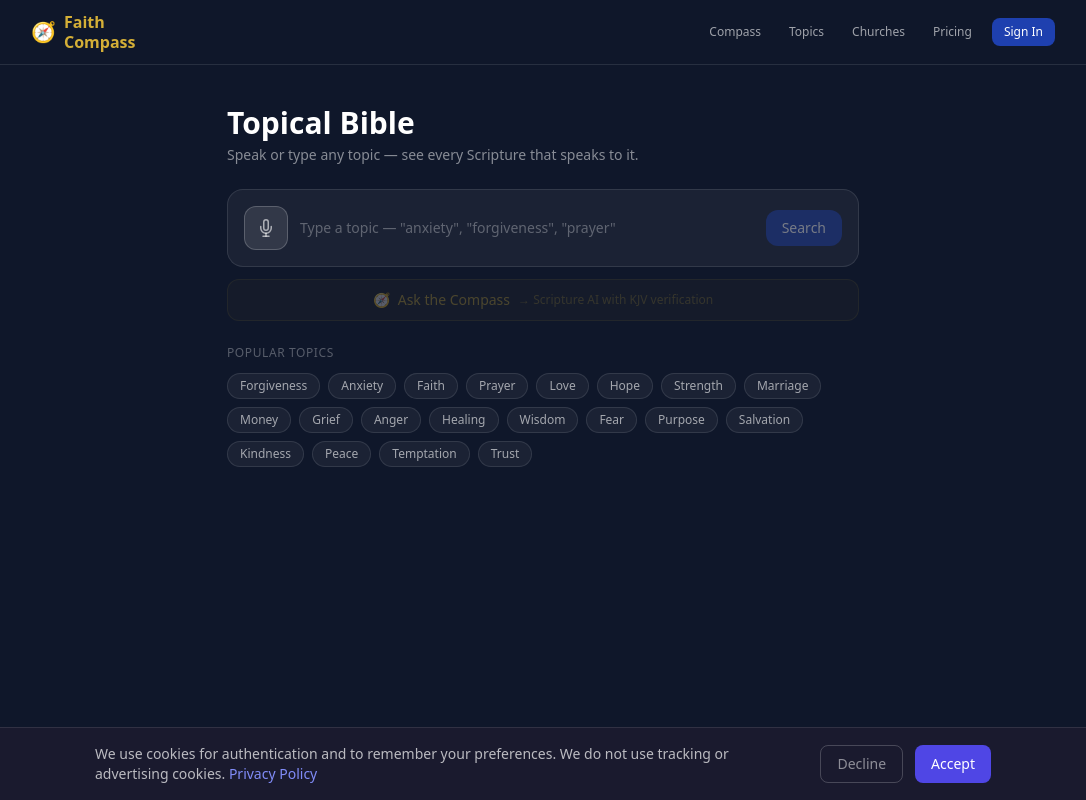
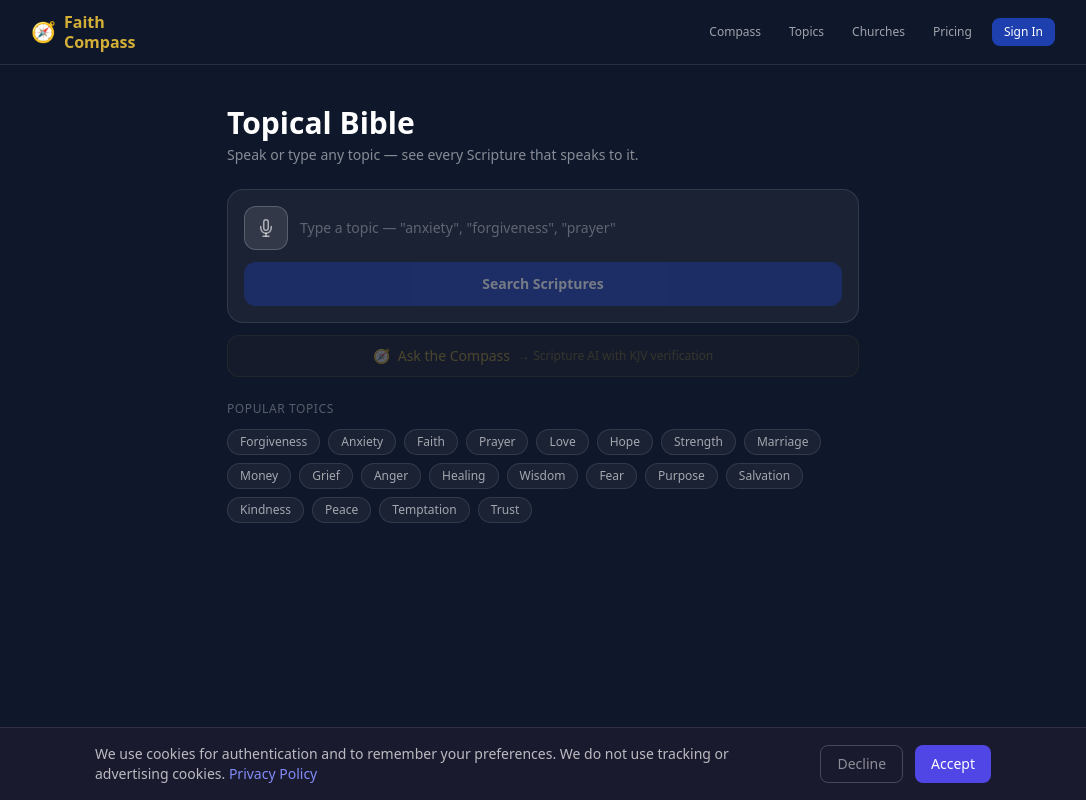
Before and after one commit to Othello16/faith-compass, a Next.js app: page /topics in a window 1280 px wide. Shown: the whole page, without its empty margins (97-1183 px from the left). Built offline with nearby package versions, Linux system fonts and the light colour scheme.

Commit message:
fix: move Search button below input on topics page

```diff
--- a/src/app/topics/page.tsx
+++ b/src/app/topics/page.tsx
@@ -214,13 +214,6 @@ export default function TopicsPage() {
               disabled={listening}
               className="flex-1 bg-transparent text-white placeholder-white/30 outline-none text-sm"
             />
-            <button
-              onClick={() => handleSearch()}
-              disabled={(!topic.trim() && !listening) || loading}
-              className="shrink-0 bg-[#1E40AF] text-white px-4 py-2 rounded-xl text-sm font-medium hover:bg-blue-700 transition disabled:opacity-40"
-            >
-              {loading ? '...' : 'Search'}
-            </button>
           </div>
           {listening && (
             <div className="mt-3 flex items-center gap-2 text-red-400 text-xs">
@@ -228,6 +221,13 @@ export default function TopicsPage() {
               Listening... say a Bible topic
             </div>
           )}
+          <button
+            onClick={() => handleSearch()}
+            disabled={(!topic.trim() && !listening) || loading}
+            className="mt-3 w-full bg-[#1E40AF] text-white py-3 rounded-xl text-sm font-semibold hover:bg-blue-700 transition disabled:opacity-40"
+          >
+            {loading ? 'Searching...' : 'Search Scriptures'}
+          </button>
         </div>
 
         {/* Ask the Compass button — always visible below input */}
```
